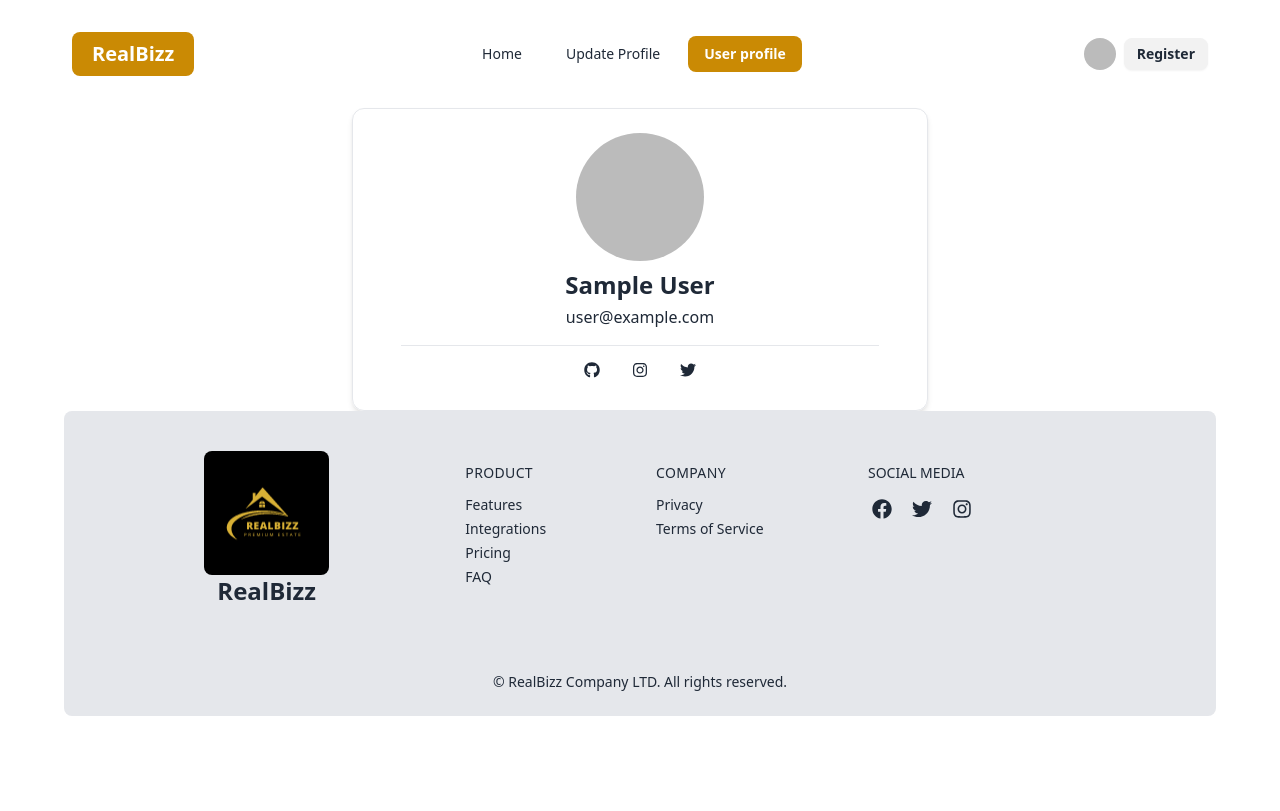
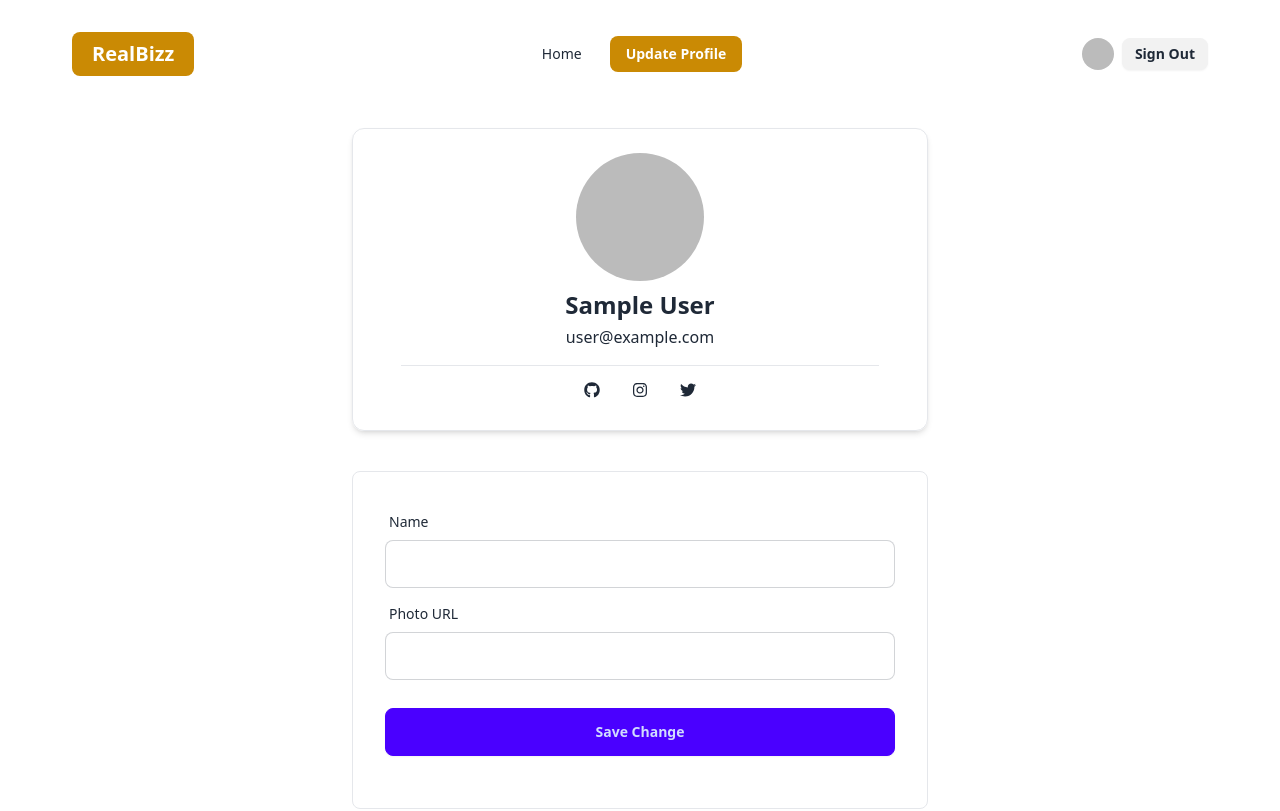
Before and after one commit to saiful0md/real-estate, a React (Vite) app: page /userProfile in a window 1280 px wide. Shown: the top 811 px of the page. Built offline with nearby package versions, Linux system fonts and the light colour scheme; no server answers; sample sign-in values are in the browser's storage.

Commit message:
added edit profile functionality

```diff
--- a/package.json
+++ b/package.json
@@ -18,10 +18,10 @@
     "react": "^18.2.0",
     "react-dom": "^18.2.0",
     "react-helmet-async": "^2.0.4",
-    "react-hot-toast": "^2.4.1",
     "react-icons": "^5.0.1",
     "react-router-dom": "^6.22.3",
     "react-toastify": "^10.0.5",
+    "react-tooltip": "^5.26.3",
     "sort-by": "^1.2.0",
     "swiper": "^11.1.1"
   },
--- a/src/Pages/Login/Login.jsx
+++ b/src/Pages/Login/Login.jsx
@@ -28,7 +28,7 @@ const Login = () => {
                 }, 1500);
             })
             .catch(error => {
-                setLoginError(error.message);
+                setLoginError(  error.message);
             })
     }
     const handleGoogleSignIn = () => {
@@ -80,7 +80,7 @@ const Login = () => {
                         <button className="btn btn-primary">Login</button>
                     </div>
                     {
-                        loginError && <p className="text-red-600">{loginError}</p>
+                        loginError && <p className="text-red-400">{loginError}</p>
                     }
                 </form>
                 <ToastContainer></ToastContainer>
--- a/src/Pages/Shared/NavBar/NavBar.jsx
+++ b/src/Pages/Shared/NavBar/NavBar.jsx
@@ -1,7 +1,6 @@
 import { useContext } from "react";
 import { Link, NavLink } from "react-router-dom";
 import { AuthContext } from "../../../Provider/AuthProvider/AuthProvider";
-
 const NavBar = () => {
     const { user, logOut } = useContext(AuthContext)
     const handleSingOut = () => {
@@ -25,15 +24,7 @@ const NavBar = () => {
                 background: isActive ? '#CA8A04' : '',
                 viewTransitionName: isTransitioning ? "slide" : "",
             };
-        }} to={'/updateProfile'}>Update Profile</NavLink></li>
-        <li className="mr-3"><NavLink style={({ isActive, isTransitioning }) => {
-            return {
-                fontWeight: isActive ? "bold" : "",
-                color: isActive ? "white" : "",
-                background: isActive ? '#CA8A04' : '',
-                viewTransitionName: isTransitioning ? "slide" : "",
-            };
-        }} to={'/userProfile'}>User profile</NavLink></li>
+        }} to={'/userProfile'}>Update Profile</NavLink></li>
     </>
     return (
         <div className="navbar bg-base-100 my-5">
@@ -56,27 +47,29 @@ const NavBar = () => {
             <div className="navbar-end">
                 {
                     user ?
-                        <div className="dropdown dropdown-end">
-                            <div tabIndex={0} role="button" className="btn btn-ghost btn-circle avatar">
-                                <div className="w-8 rounded-full">
-                                    <img alt="Tailwind CSS Navbar component" src={user.photoURL} />
+                        <div className="flex items-center">
+                            <div className="dropdown dropdown-end ">
+                                <div tabIndex={0} role="button" data-tip={user?.displayName} className='btn btn-ghost btn-circle avatar'>
+                                    <div className="w-8 rounded-full">
+                                        <img alt="" src={user?.photoURL || 'https://i.ibb.co/YcsgQSK/social-avatar-stories-gradient-frame-41737-3.jpg'} />
+                                    </div>
                                 </div>
+                                <ul tabIndex={0} className="menu menu-sm dropdown-content mt-3 z-[1] p-2 shadow bg-base-100 rounded-box w-52">
+                                    <li>
+                                        <button className="btn btn-sm">{user?.displayName}</button>
+                                    </li>
+                                </ul>
                             </div>
-                            <ul tabIndex={0} className="menu menu-sm dropdown-content mt-3 z-[1] p-2 shadow bg-base-100 rounded-box w-52">
-                                <li>
-                                    <button className="btn btn-sm">{user.displayName}</button>
-                                </li>
                                 <button onClick={handleSingOut} className="btn btn-sm">Sign Out</button>
-                            </ul>
                         </div>
                         : <div className="flex items-center">
 
                             <Link to={'/login'}>
                                 <button className="btn btn-sm">Login</button>
                             </Link>
+                            <Link to={'/register'} className="btn btn-sm">Register</Link>
                         </div>
                 }
-                <Link to={'/register'} className="btn btn-sm">Register</Link>
             </div>
         </div>
     );
--- /dev/null
+++ b/src/Pages/Slid.jsx
@@ -0,0 +1,29 @@
+import { A11y, Navigation, Pagination, Scrollbar } from 'swiper/modules';
+
+import 'swiper/css';
+import 'swiper/css/autoplay';
+import 'swiper/css/navigation';
+import { Swiper, SwiperSlide } from 'swiper/react';
+
+const Slid = () => {
+    return (
+        <div>
+            <Swiper
+            modules={[Navigation, Pagination, Scrollbar, A11y] }
+                spaceBetween={50}
+                slidesPerView={3}
+                onSlideChange={() => console.log('slide change')}
+                onSwiper={(swiper) => console.log(swiper)}
+            >
+                <SwiperSlide>Slide 1</SwiperSlide>
+                <SwiperSlide>Slide 2</SwiperSlide>
+                <SwiperSlide>Slide 3</SwiperSlide>
+                <SwiperSlide>Slide 4</SwiperSlide>
+                <SwiperSlide>Slide 5</SwiperSlide>
+                ...
+            </Swiper>
+        </div>
+    );
+};
+
+export default Slid;
--- a/src/Pages/UpdateProfile/UpdateProfile.jsx
+++ /dev/null
@@ -1,13 +0,0 @@
-import NavBar from "../Shared/NavBar/NavBar";
-
-
-const UpdateProfile = () => {
-    return (
-        <div>
-            <NavBar></NavBar>
-            Update Profile
-        </div>
-    );
-};
-
-export default UpdateProfile;
--- a/src/Pages/UserProfile/UserProfile.jsx
+++ b/src/Pages/UserProfile/UserProfile.jsx
@@ -1,19 +1,42 @@
-import { useContext } from "react";
+
+import { useContext, useState } from "react";
 import { FaGithub, FaTwitter } from "react-icons/fa";
 import { FaInstagram } from "react-icons/fa6";
+import { toast } from "react-toastify";
 import { AuthContext } from "../../Provider/AuthProvider/AuthProvider";
 import Footer from "../Shared/Footer/Footer";
 import NavBar from "../Shared/NavBar/NavBar";
 
 
 const UserProfile = () => {
-    const { user } = useContext(AuthContext)
+    const { user, UserProfile } = useContext(AuthContext)
+    const [updateName, setUpdateName] = useState('');
+    const [photoURL, setPhotoURL] = useState('');
+    const [error, setError] = useState('');
+
+    const handleSave = async (e) => {
+        e.preventDefault();
+        if (!updateName.trim() || !photoURL.trim()) {
+            setError('Name and Photo URL are required');
+            return;
+        }
+        try {
+            await UserProfile(updateName, photoURL);
+            toast("Profile updated successfully");
+        } catch (error) {
+            console.error("Error updating profile:", error);
+            toast.error("Failed to update profile. Please try again later.");
+        }
+    };
+
+
+
     return (
         <div>
             <NavBar></NavBar>
-            <div className="flex flex-col justify-center lg:max-w-xl border mx-auto p-6 shadow-md rounded-xl sm:px-12 dark:bg-gray-50 dark:text-gray-800">
+            <div className="flex flex-col justify-center my-10 lg:max-w-xl border mx-auto p-6 shadow-md rounded-xl sm:px-12 dark:bg-gray-50 dark:text-gray-800">
                 <img
-                     src={user?.photoURL}
+                    src={user?.photoURL}
                     alt=""
                     className="w-32 h-32 mx-auto rounded-full dark:bg-gray-500 aspect-square" />
                 <div className="space-y-4 text-center divide-y dark:divide-gray-300">
@@ -38,6 +61,38 @@ const UserProfile = () => {
                     </div>
                 </div>
             </div>
+            <div className="max-w-xl mx-auto my-10">
+            <form className="card-body border rounded-lg " onSubmit={handleSave}>
+                <div className="form-control">
+                    <label className="label">
+                        <span className="label-text">Name</span>
+                    </label>
+                    <input
+                        type="text"
+                        className="input input-bordered"
+                        name="name"
+                        value={updateName}
+                        onChange={(e) => setUpdateName(e.target.value)}
+                    />
+                </div>
+                <div className="form-control">
+                    <label className="label">
+                        <span className="label-text">Photo URL</span>
+                    </label>
+                    <input
+                        type="text"
+                        className="input input-bordered"
+                        name="photo"
+                        value={photoURL}
+                        onChange={(e) => setPhotoURL(e.target.value)}
+                    />
+                </div>
+                <div className="form-control my-5">
+                    <button type="submit" className="btn btn-primary">Save Change</button>
+                </div>
+                {error && <p className="text-red-500">{error}</p>}
+            </form>
+            </div>
             <Footer></Footer>
         </div>
     );
--- a/src/Routes/Router.jsx
+++ b/src/Routes/Router.jsx
@@ -10,7 +10,6 @@ import Register from "../Pages/Register/Register";
 import SeniorLivingCommunitiesDetails from "../Pages/SeniorLivingCommunitiesDetails/SeniorLivingCommunitiesDetails";
 import StudentHousingDetails from "../Pages/StudentHousingDetails/StudentHousingDetails";
 import TownhousesDetails from "../Pages/TownhousesDetails/TownhousesDetails";
-import UpdateProfile from "../Pages/UpdateProfile/UpdateProfile";
 import UserProfile from "../Pages/UserProfile/UserProfile";
 import VacationRentalsDetails from "../Pages/VacationRentalsDetails/VacationRentalsDetails";
 import Root from "../layouts/Root";
@@ -64,10 +63,7 @@ const Router = createBrowserRouter([
                 path:'/register',
                 element:<Register></Register>
             },
-            {
-                path:'/updateProfile',
-                element:<UpdateProfile></UpdateProfile>
-            },
+
             {
                 path: '/userProfile',
                 element:<PrivateRoute><UserProfile></UserProfile></PrivateRoute>
```
Also changed, not shown: 1 other file (tests, documents, lock files or other folders).
